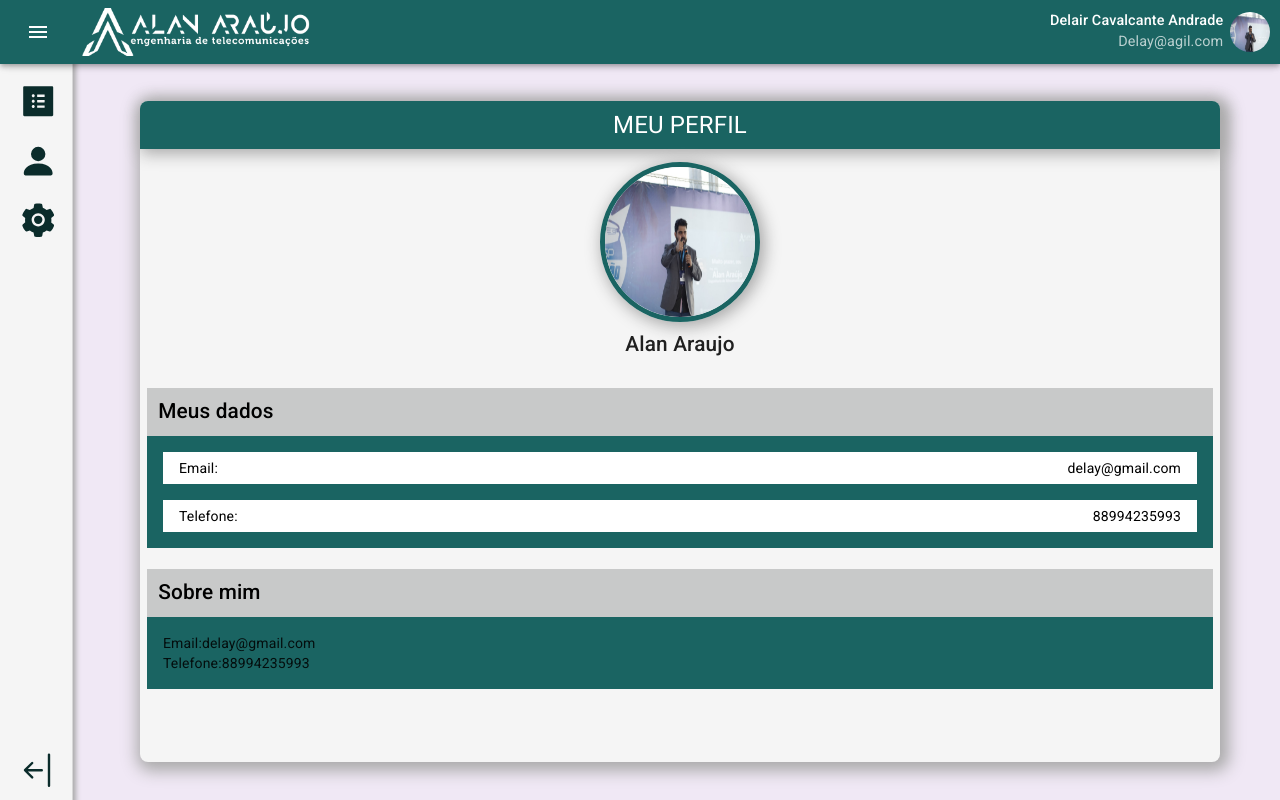
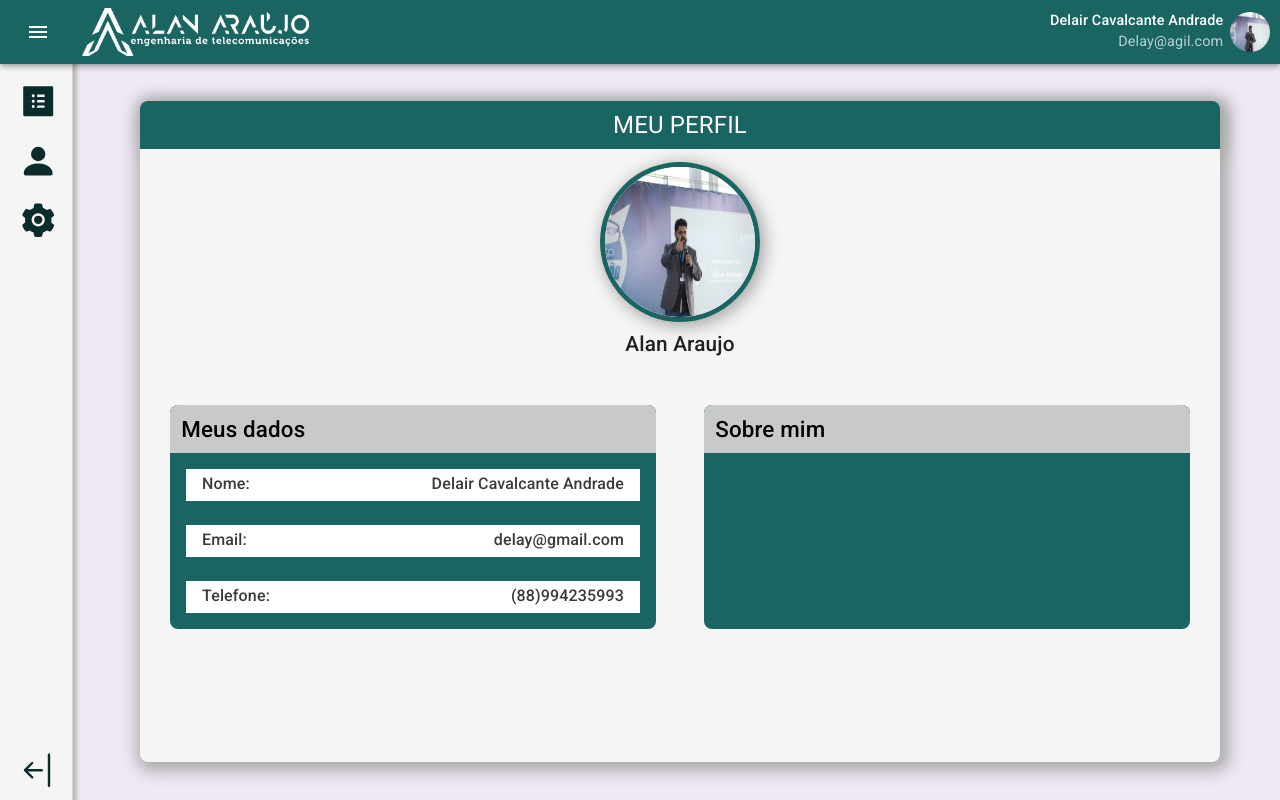
Before and after one commit to yurivenceslau/banquestion, a React (Create React App) app: page /Perfil in a window 1280 px wide. Built offline with nearby package versions, Linux system fonts and the light colour scheme.

Commit message:
melhoria na estilizacao dos dados

```diff
--- a/src/components/ConteudoInformacoes/styles.ts
+++ b/src/components/ConteudoInformacoes/styles.ts
@@ -4,6 +4,7 @@ export const Container = styled.div`
   display: flex;
   flex-direction: column;
   width: 100%;
-
+  background-color: whitesmoke;
+  border-radius:0 0 0.5rem 0.5rem;
 
 `;
--- a/src/components/Dados/index.tsx
+++ b/src/components/Dados/index.tsx
@@ -9,6 +9,12 @@ export function Dados() {
         </div>
 
         <div className="dados">
+
+          <div className="nome">
+            <span>Nome:</span>
+            <span>Delair Cavalcante Andrade</span>
+          </div>
+
           <div className="email">
             <span>Email:</span>
             <span>delay@gmail.com</span>
@@ -16,8 +22,10 @@ export function Dados() {
 
           <div className="telefone">
             <span>Telefone:</span>
-            <span>88994235993</span>
+            <span>(88)994235993</span>
           </div>
+
+
         </div>
       </div>
 
@@ -27,20 +35,8 @@ export function Dados() {
         </div>
 
         <div className="dados">
-          <div className="email1">
-            <span>Email:</span>
-            <span>delay@gmail.com</span>
-          </div>
-
-          <div className="telefone1">
-            <span>Telefone:</span>
-            <span>88994235993</span>
-          </div>
         </div>
-
       </div>
-
-
     </Container>
   );
 }
--- a/src/components/Dados/styles.ts
+++ b/src/components/Dados/styles.ts
@@ -1,11 +1,30 @@
 import styled from "styled-components";
 
 export const Container = styled.div`
+  display: flex;
+  width: 100%;
+  justify-content:center;
+  /* align-items:center; */
+
+  flex-direction: row;
+  @media screen and (max-width: 675px) {
+    display: flex;
+    flex-direction: column;
+  }
+
   .baseDados {
     background-color: #1a6462;
     padding-bottom: 1rem;
-    border: 7px solid whitesmoke;
-    border-bottom:14px solid whitesmoke;
+    width: 45%;
+    border-radius: 0.5rem;
+    margin: 1.5rem;
+    /* margin-left: 2rem; */
+
+    /* border-bottom:14px solid red; */
+    @media screen and (max-width: 675px) {
+      width: 90%;
+      margin: 1rem;
+    }
   }
 
   .tituloDados {
@@ -14,24 +33,25 @@ export const Container = styled.div`
     width: 100%;
     height: 3rem;
     margin-bottom: 1rem;
-    /* border-radius: 0.5rem; */
-
+    border-radius: 0.5rem 0.5rem 0 0;
     background-color: #c8c9c9;
 
     span {
       display: flex;
       color: black;
       margin-left: 0.7rem;
-      font-size: 1.3rem;
+      font-size: 1.4rem;
       font-weight: 500;
     }
   }
 
   .dados {
-    /* background-color: red; */
+    display: flex;
+    flex-direction: column;
     padding: 0rem 1rem;
-    border-radius: 0.5rem;
-
+    /* border-radius: 0.5rem; */
+    /* justify-content:center;
+    align-items:center; */
   }
 
   .email {
@@ -42,13 +62,53 @@ export const Container = styled.div`
     background-color: white;
     color: black;
     width: 100%;
-    height: 2rem;
-    margin-bottom: 1rem;
+    min-height: 2rem;
+    margin-bottom: 1.5rem;
+
+    @media screen and (max-width: 675px) {
+      width: 100%;
+    }
 
     span {
+      font-size: 1rem;
+      opacity: 77%;
+      font-weight: 500;
       margin-left: 1rem;
       margin-right: 1rem;
-      /* color: white; */
+
+      @media screen and (max-width: 675px) {
+        margin-left: 0.5rem;
+        margin-right: 0.5rem;
+      }
+    }
+  }
+
+  .nome {
+    display: flex;
+    /* padding:0rem 2rem; */
+    justify-content: space-between;
+    align-items: center;
+    background-color: white;
+    color: black;
+    width: 100%;
+    min-height: 2rem;
+    margin-bottom: 1.5rem;
+
+    @media screen and (max-width: 675px) {
+      width: 100%;
+    }
+
+    span {
+      opacity: 77%;
+      font-size: 1rem;
+      font-weight: 500;
+      margin-left: 1rem;
+      margin-right: 1rem;
+
+      @media screen and (max-width: 675px) {
+        margin-left: 0.5rem;
+        margin-right: 0.5rem;
+      }
     }
   }
 
@@ -59,19 +119,40 @@ export const Container = styled.div`
     background-color: white;
     color: black;
     width: 100%;
-    height: 2rem;
+    min-height: 2rem;
+
+    @media screen and (max-width: 675px) {
+      width: 100%;
+    }
 
     span {
+      opacity: 77%;
+      font-size: 1rem;
+      font-weight: 500;
       margin-left: 1rem;
       margin-right: 1rem;
-      /* color: white; */
+
+      @media screen and (max-width: 675px) {
+        margin-left: 0.5rem;
+        margin-right: 0.5rem;
+      }
     }
   }
 
   .sobre {
     background-color: #1a6462;
     padding-bottom: 1rem;
-    border: 7px solid whitesmoke;
-    border-bottom:14px solid whitesmoke;
+    width: 45%;
+    border-radius: 0.5rem;
+    margin: 1.5rem;
+
+    /* margin-right: 2rem; */
+
+
+    @media screen and (max-width: 675px) {
+      width: 90%;
+      margin: 1rem;
+
+    }
   }
 `;
--- a/src/components/Informacoes/styles.ts
+++ b/src/components/Informacoes/styles.ts
@@ -5,6 +5,7 @@ display: flex;
 flex-direction: column;
 
 background-color: whitesmoke;
+/* border-radius:50%; */
 
 box-shadow: 3px 3px 16px 6px #aaaaaa;
 width: 90%;
@@ -14,8 +15,6 @@ border-radius: 0.5rem;
 margin-top: 2.2rem;
 margin-bottom: 2.2rem;
 
-
-
 @media screen and (max-width:675px){
     width: 100%;
 
```
